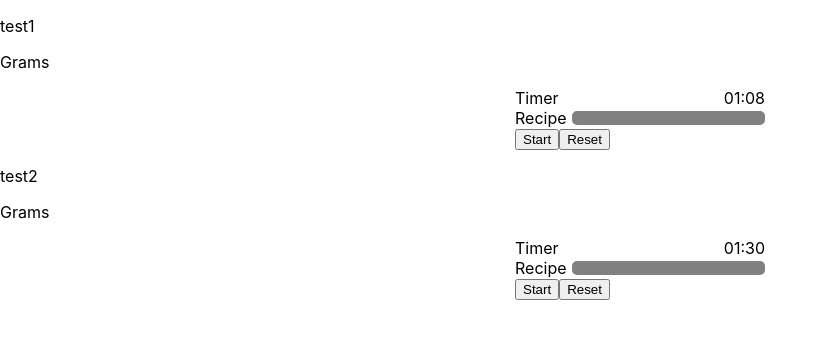
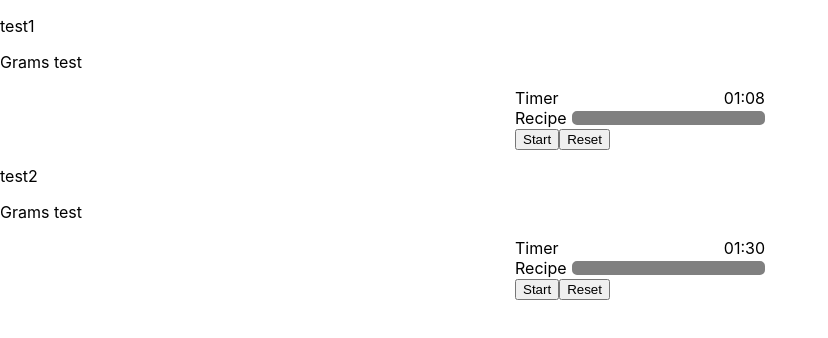
Before and after one commit to LeviMardis/coffee-app-v2, a React (Create React App) app: page / in a window 1280 px wide. Shown: the top 338 px of the page, without its empty margins (0-828 px from the left). Built offline with nearby package versions, Linux system fonts and the light colour scheme.

Commit message:
Test commit

```diff
--- a/src/card.js
+++ b/src/card.js
@@ -11,7 +11,7 @@ export const Card = (props) => {
             <div>
                 <div>
                     <p>{props.name}</p>
-                    <p>Grams</p>
+                    <p>Grams test</p>
                 </div>
                 <div>
 
```
